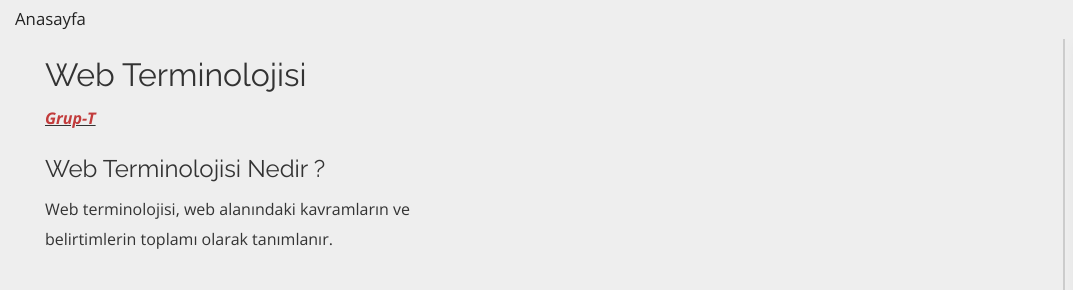
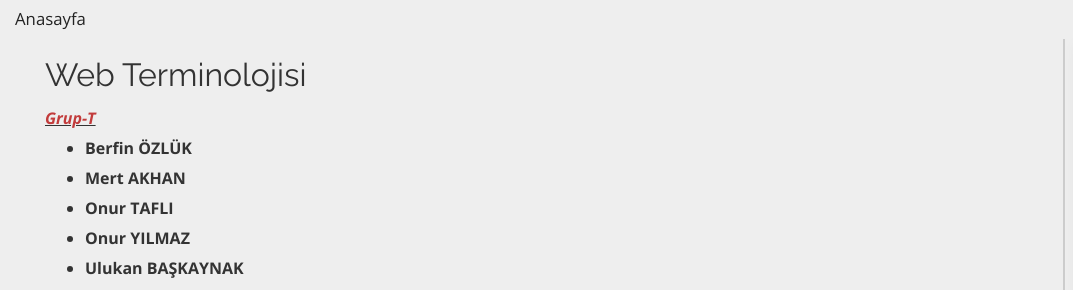
Before and after one commit to Grup-T/site, a plain HTML site: page index.html in a window 1280 px wide. Shown: the part 81-371 px from the top of the page, 0-1073 px from the left. Drawn offline with nearby package versions, Linux system fonts and the light colour scheme.

Commit message:
Add files via upload

```diff
--- a/index.html
+++ b/index.html
@@ -252,6 +252,13 @@
                 <h2 class="wsite-content-title" style="text-align:left;"><font size="6">Web Terminolojisi </font></h2>
                 <div class="paragraph" style="text-align:left;display:block;"><strong><em><u><font><font color="#c23b3b">Grup-T</font></font></u></em></strong</div>
                 <div>
+                    <ul>
+<li>Berfin ÖZLÜK</li>
+<li>Mert AKHAN</li>
+<li>Onur TAFLI</li>
+<li>Onur YILMAZ</li>
+<li>Ulukan BAŞKAYNAK</li>
+                    </ul>
                   <div class="wsite-multicol">
                     <div class="wsite-multicol-table-wrap" style="margin:0 -15px;">
                       <table class="wsite-multicol-table">
```
